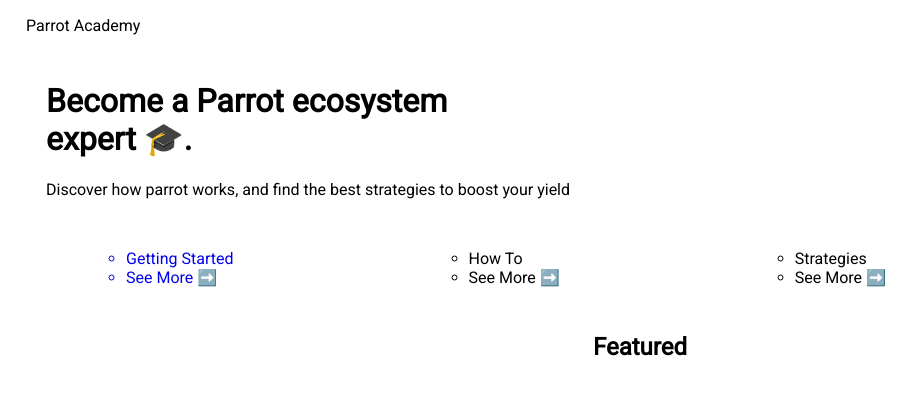
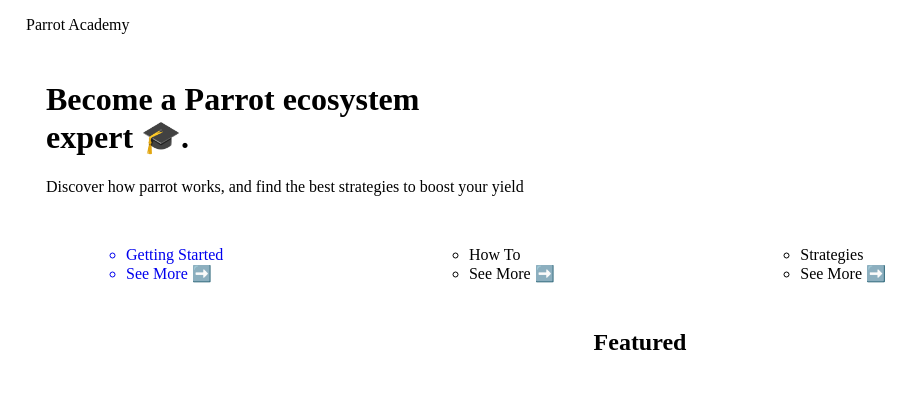
Before and after one commit to jikdo/parrot-academy, a Gatsby site: page / in a window 1280 px wide. Shown: the whole page, without its empty margins (0-921 px from the left). Built offline with nearby package versions, Linux system fonts and the light colour scheme; Gatsby itself is replaced by a stand-in of ours; a web font is replaced by a local one.

Commit message:
temp removal of font-source

```diff
--- a/src/components/Layout.js
+++ b/src/components/Layout.js
@@ -1,6 +1,6 @@
 import * as React from 'react';
-import "@fontsource/roboto";
-import {container, navHeading} from './layout.module.css';
+// import "@fontsource/roboto";
+import { container, navHeading } from './layout.module.css';
 
 const Layout = ({ pageTitle, children }) => {
     return (
--- a/src/components/layout.module.css
+++ b/src/components/layout.module.css
@@ -1,7 +1,7 @@
 .container {
     margin: auto;
     max-width: 1228px;
-    font-family: 'Roboto';
+    /* font-family: 'Roboto'; */
     font-size: 16px;
 }
 
```
